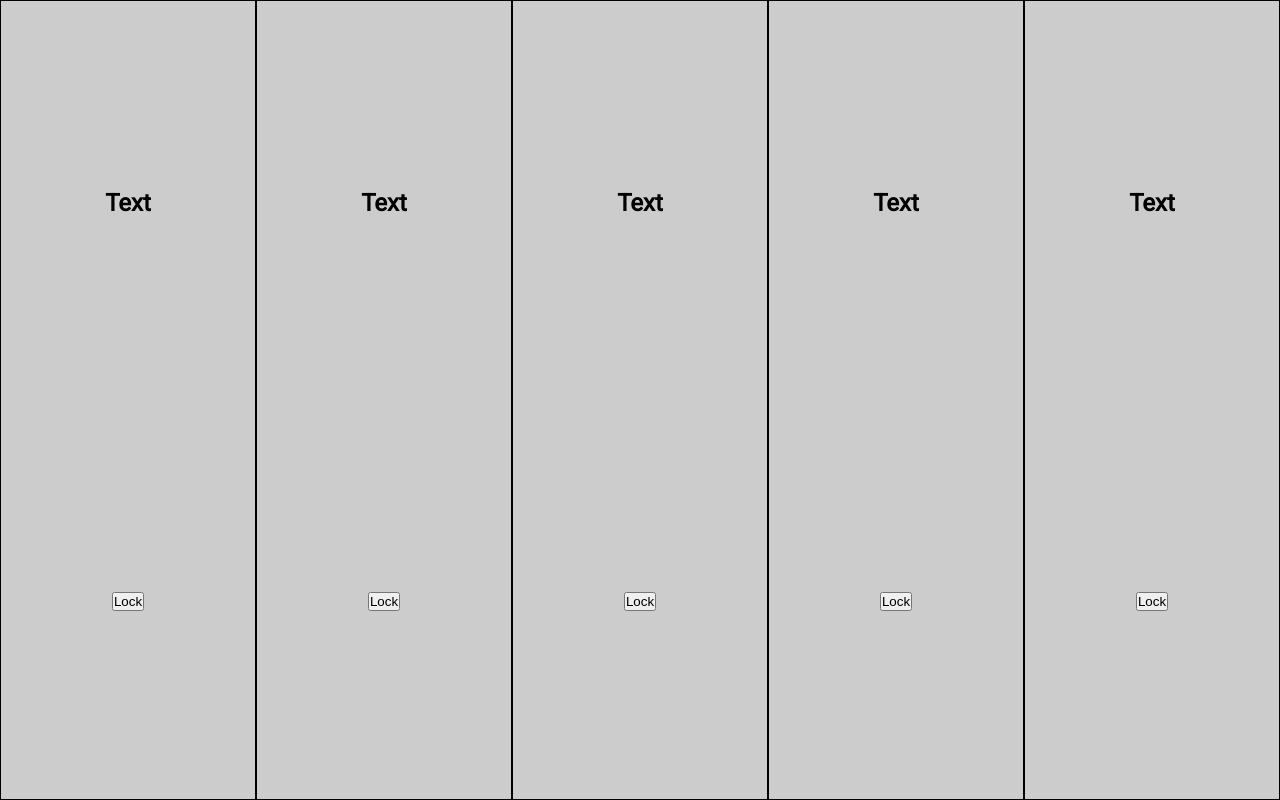
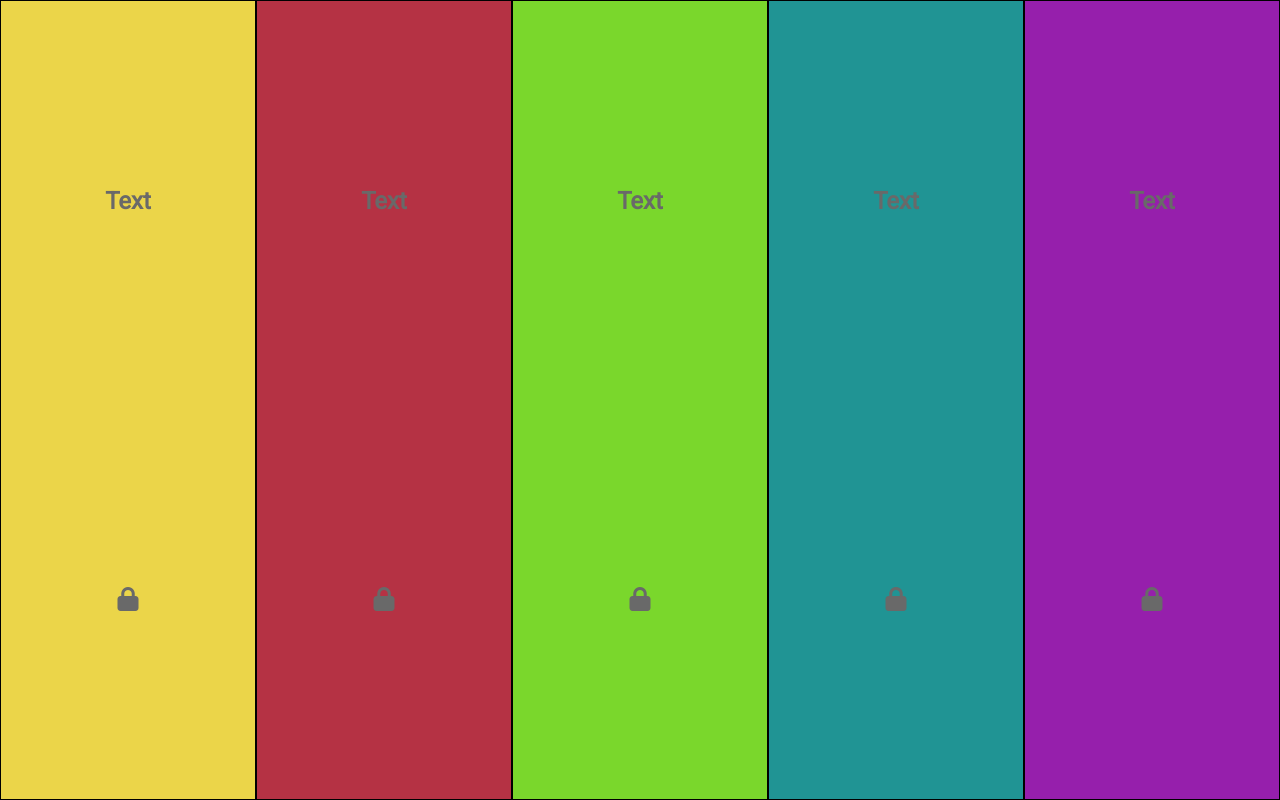
Before and after one commit to SokolovPavel7/color-picker, a plain HTML site: page index.html in a window 1280 px wide. Drawn offline with Linux system fonts and the light colour scheme.

Commit message:
add javascript file

```diff
--- /dev/null
+++ b/app.js
@@ -0,0 +1,19 @@
+const cols = document.querySelectorAll('.col');
+
+function generateRandomColor() {
+  const hexCodes =
+    '0123456789ABCDEF'; /*16 символов, которые используются в генерации цвета*/
+  let color = '';
+  for (let i = 0; i < 6; i++) {
+    color += hexCodes[Math.floor(Math.random() * hexCodes.length)];
+  }
+  return '#' + color;
+}
+
+function setRandomColors() {
+  cols.forEach((col) => {
+    col.style.background = generateRandomColor();
+  });
+}
+
+setRandomColors();
--- a/index.html
+++ b/index.html
@@ -12,31 +12,51 @@
       href="https://fonts.googleapis.com/css2?family=Roboto&display=swap"
       rel="stylesheet"
     />
+    <link
+      rel="stylesheet"
+      href="https://cdnjs.cloudflare.com/ajax/libs/font-awesome/6.2.1/css/all.min.css"
+      integrity="sha512-MV7K8+y+gLIBoVD59lQIYicR65iaqukzvf/nwasF0nqhPay5w/9lJmVM2hMDcnK1OnMGCdVK+iQrJ7lzPJQd1w=="
+      crossorigin="anonymous"
+      referrerpolicy="no-referrer"
+    />
   </head>
   <body>
     <div class="col">
       <h2>Text</h2>
-      <button>Lock</button>
+      <button>
+        <i class="fa-solid fa-lock"></i>
+        <!-- <i class="fa-solid fa-lock-open"></i> -->
+      </button>
     </div>
 
     <div class="col">
       <h2>Text</h2>
-      <button>Lock</button>
+      <button>
+        <i class="fa-solid fa-lock"></i>
+      </button>
     </div>
 
     <div class="col">
       <h2>Text</h2>
-      <button>Lock</button>
+      <button>
+        <i class="fa-solid fa-lock"></i>
+      </button>
     </div>
 
     <div class="col">
       <h2>Text</h2>
-      <button>Lock</button>
+      <button>
+        <i class="fa-solid fa-lock"></i>
+      </button>
     </div>
 
     <div class="col">
       <h2>Text</h2>
-      <button>Lock</button>
+      <button>
+        <i class="fa-solid fa-lock"></i>
+      </button>
     </div>
+
+    <script src="app.js"></script>
   </body>
 </html>
--- a/styles.css
+++ b/styles.css
@@ -13,9 +13,36 @@ body {
 .col {
   border: 1px solid #000;
   flex: 1; /*чтобы наши 5 блоков расятнулись по всей ширине экрана*/
-  background: #ccc;
+  background: Gainsboro;
   display: flex;
   flex-direction: column; /*flex-направление: столбец*/
   justify-content: space-around; /*выравнивание содержимого: пространство вокруг*/
   align-items: center; /*выравнивание элементов: по центру*/
 }
+
+.col h2 {
+  padding: 10px;
+  color: DimGray;
+  border-radius: 10px;
+  transition: background 0.3s;
+}
+
+.col h2:hover {
+  background: rgba(169, 169, 169, 0.2);
+  cursor: pointer;
+}
+
+.col button {
+  border: none;
+  background: transparent;
+  font-size: 1.5rem;
+  color: DimGray;
+  padding: 10px;
+  border-radius: 10px;
+  transition: background 0.3s;
+}
+
+.col button:hover {
+  background: rgba(169, 169, 169, 0.2);
+  cursor: pointer;
+}
```
